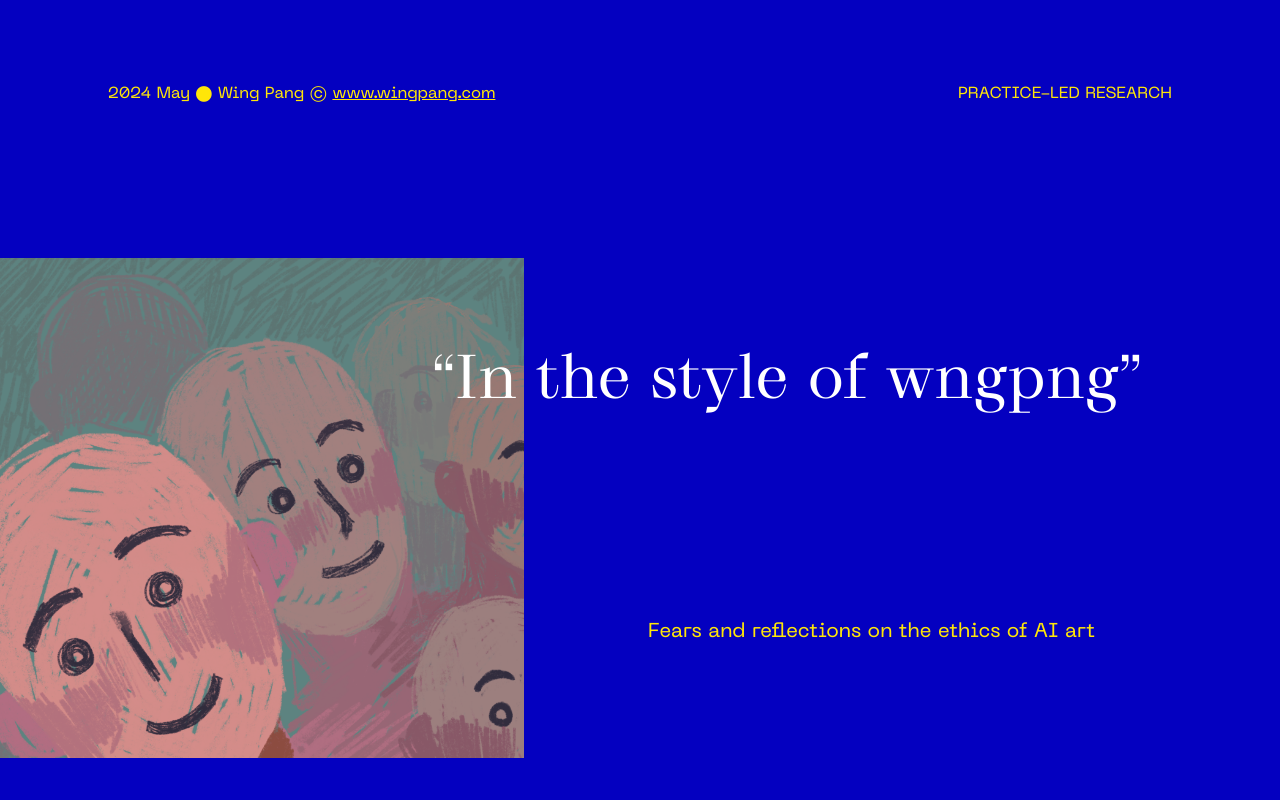
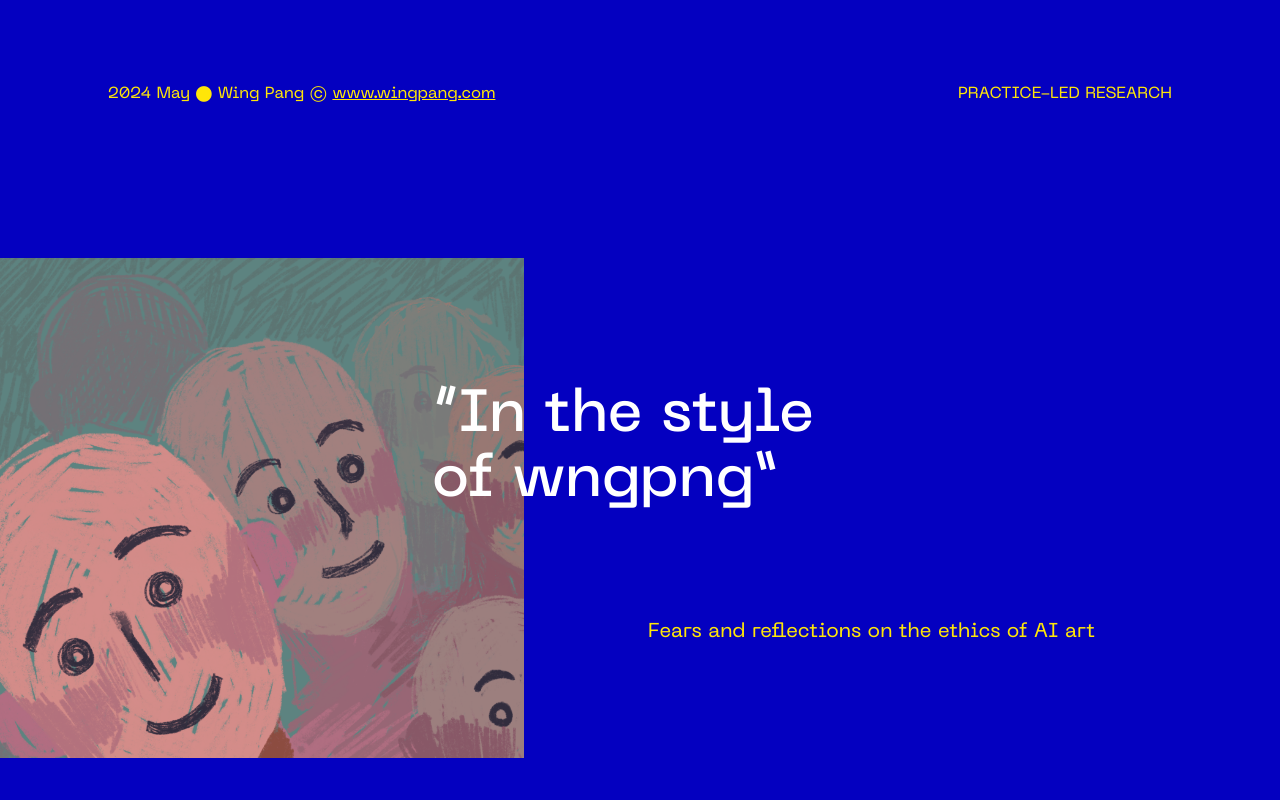
Before and after one commit to wingywing/ai, a React (Create React App) app: page / in a window 1280 px wide. Shown: the top 800 px of the page. Built offline with nearby package versions, Linux system fonts and the light colour scheme.

Commit message:
feat(*): text-wrap balance on blockquotes, h1 and h2

```diff
--- a/src/_base.scss
+++ b/src/_base.scss
@@ -65,4 +65,7 @@
             text-underline-offset: .3rem;
         }
     }
+    h1, h2, blockquote {
+        text-wrap: balance;
+    }
 }
--- a/src/index.scss
+++ b/src/index.scss
@@ -82,11 +82,6 @@ body {
   -moz-osx-font-smoothing: grayscale;
 }
 
-h1, h2 {
-  font-family: 'grafier';
-  margin: 0;
-}
-
 a {
   color: $text-primary;
 }
```
